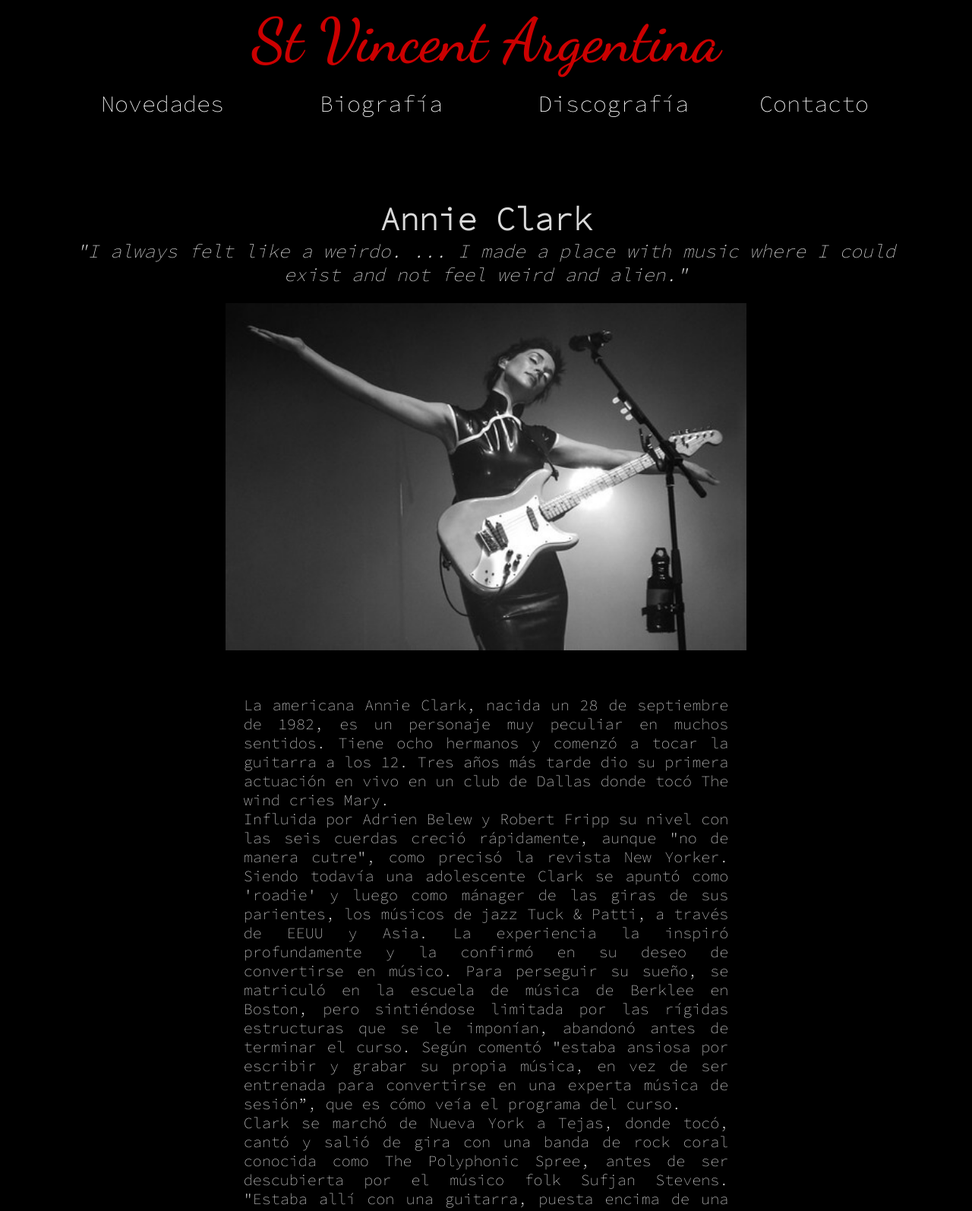
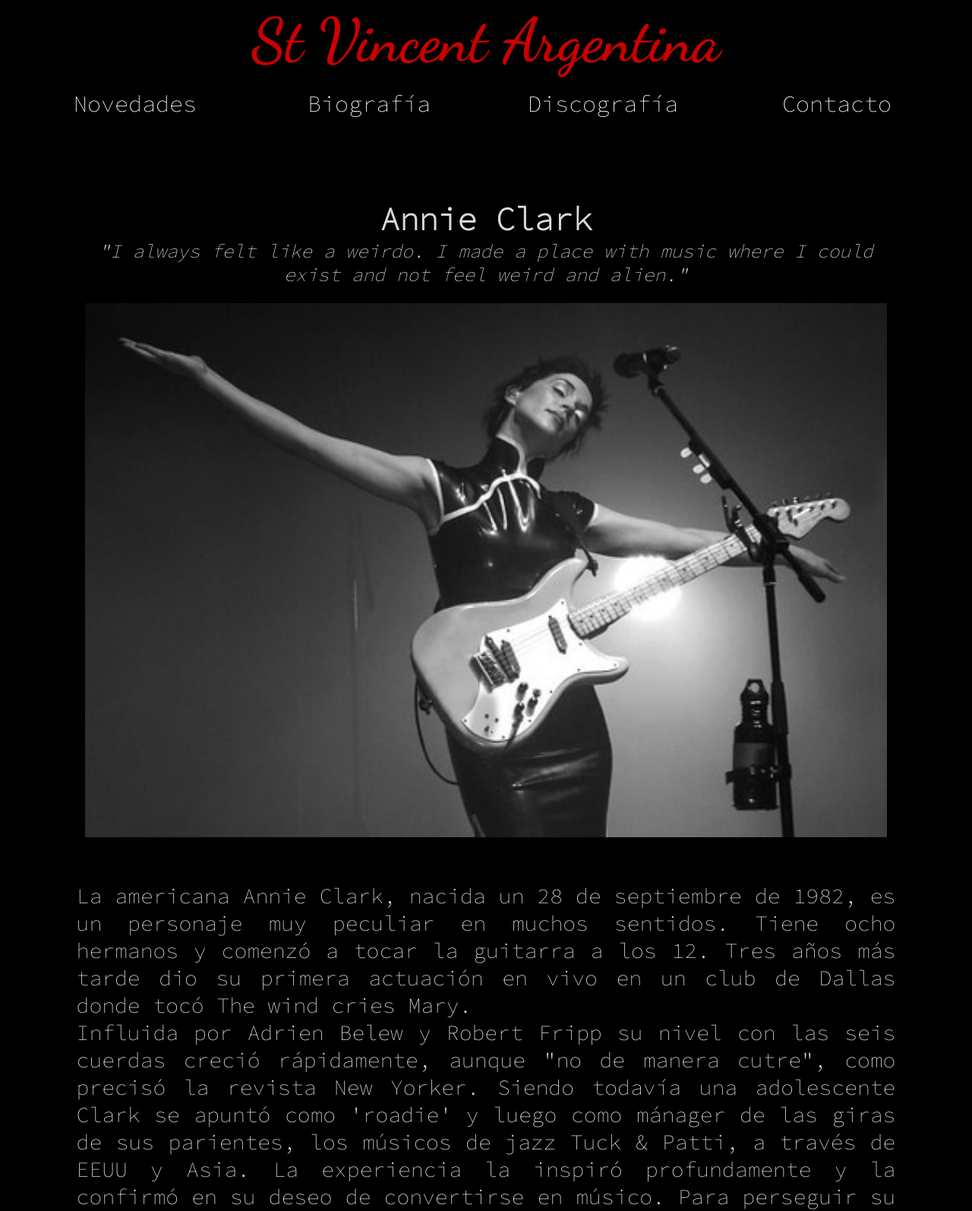
Before and after one commit to luchito001/StVincent, a plain HTML site: page pages/biografia.html in a window 1280 px wide. Shown: the top 1594 px of the page at 76% size. Drawn offline with nearby package versions, Linux system fonts and the light colour scheme.

Commit message:
pagina terminada

```diff
--- a/pages/biografia.html
+++ b/pages/biografia.html
@@ -36,7 +36,7 @@
 
     <div class="biographyStyle0">
         <h1 class="biographyTitle"> Annie Clark</h1>
-        <i class="biographyQuote"> "I always felt like a weirdo. ... I made a place with music where I could exist and not feel weird and alien." </i>
+        <i class="biographyQuote"> "I always felt like a weirdo. I made a place with music where I could exist and not feel weird and alien." </i>
 
         <div class="biographyPicContainer">
             <img class="biographyPic" src="../images/biography.jpg">
--- a/scss/miestilo.scss
+++ b/scss/miestilo.scss
@@ -262,7 +262,7 @@ span {
         background-color: #4f4d4d;
         background-color: transparent;
         max-width: 1600px;
-        overflow:scroll;
+        overflow:hidden;
         border-style: solid 4px;
         border-style: outset;
         margin: 15px;
@@ -274,6 +274,7 @@ span {
 .newsImg {
         width: 100vh;
         border: none;
+        overflow: hidden;
 
 }
 
@@ -462,6 +463,37 @@ span {
 @import url('https://fonts.googleapis.com/css2?family=Source+Code+Pro:wght@200&display=swap');
 
 
+
+@media only screen and (min-width: 768px) {
+    .newsImg {
+        width: 100%;
+
+}
+
+    .biographyPic {
+    width:  100%;
+    background-color: black;
+}
+
+    .biographyStyle1 p{
+    margin-left: 1%;
+    margin-right: 1%;
+    font-size: 175%;
+
+}
+
+.flex-container li {
+    display: inline-block;
+    margin: 10px;
+    font-size: 30px;
+    text-align: center;
+    line-height: 40px;
+    width:250px;
+
+}
+
+}
+
 @media only screen and (max-width: 600px) {
         .title {
             font-size: 50px;
@@ -469,11 +501,10 @@ span {
         }
 
         .flex-container li {
-            display: inline-block;
             margin: 1px;
             font-size: 18px;
             line-height: 30px;
-            width: 120px;
+            width: 160px;
 
         }
 
@@ -541,7 +572,7 @@ span {
         .biographyStyle1 p{
             margin-left: 1%;
             margin-right: 1%;
-            font-size: 125%;
+            font-size: 100%;
 
         }
 
```
Also changed, not shown: scss/miestilo.css, 1 other file.
